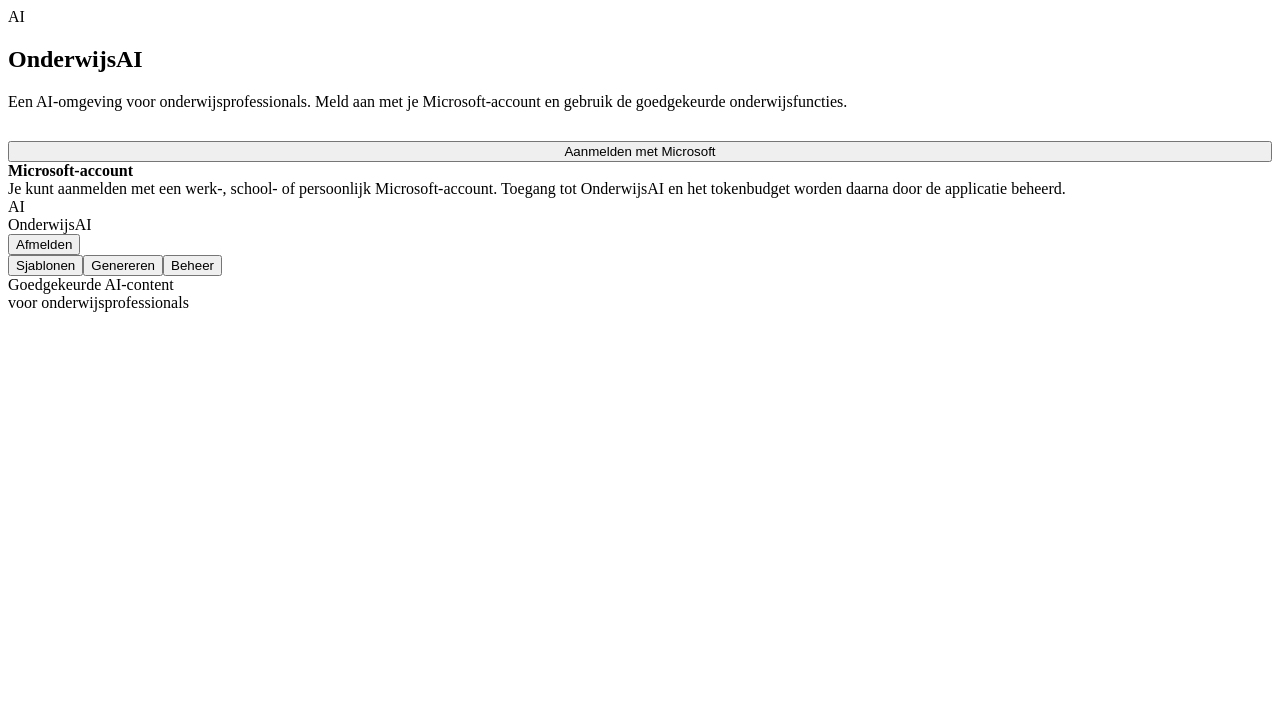
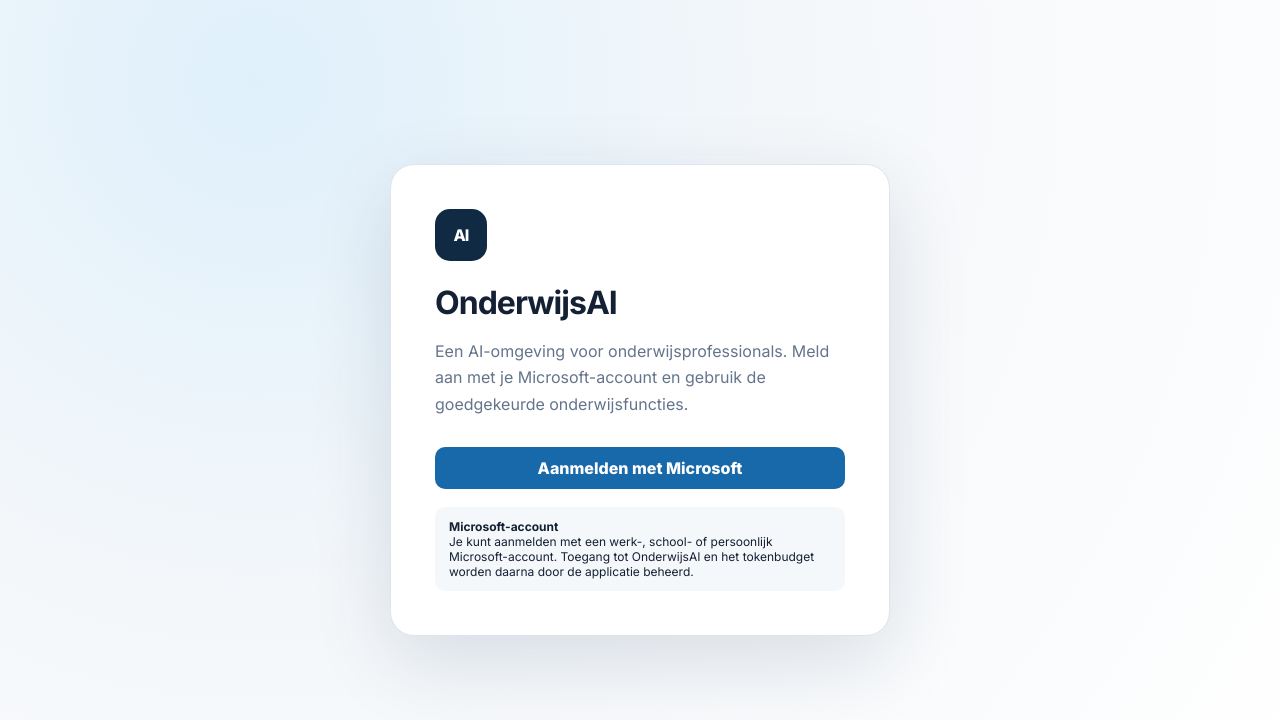
Before and after one commit to arnenys89/Arne, a website: page public/index.html in a window 1280 px wide. Drawn offline with Linux system fonts and the light colour scheme; the site is published under a folder, as on GitHub Pages, so addresses that start at the root find nothing.

Commit message:
Fix static asset paths for /public/index.html

```diff
--- a/public/index.html
+++ b/public/index.html
@@ -7,7 +7,7 @@
 <title>OnderwijsAI — AI voor onderwijs</title>
 <link rel="preconnect" href="https://fonts.googleapis.com">
 <link href="https://fonts.googleapis.com/css2?family=Inter:wght@400;500;600;700;800&display=swap" rel="stylesheet">
-<link rel="stylesheet" href="/styles.css">
+<link rel="stylesheet" href="styles.css">
 <script src="https://alcdn.msauth.net/browser/5.0.1/js/msal-browser.min.js"></script>
 </head>
 <body>
@@ -25,6 +25,6 @@
   <div class="layout"><aside class="sidebar"><nav><button class="active" data-page="home">Sjablonen</button><button data-page="generate">Genereren</button><button data-page="admin" id="adminNav" class="hidden">Beheer</button></nav><div class="side-foot">Goedgekeurde AI-content<br>voor onderwijsprofessionals</div></aside><main class="main" id="main"></main></div>
 </div>
 <div id="toast" class="toast"></div>
-<script src="/app-common.js"></script>
+<script src="app-common.js"></script>
 </body>
 </html>
```
